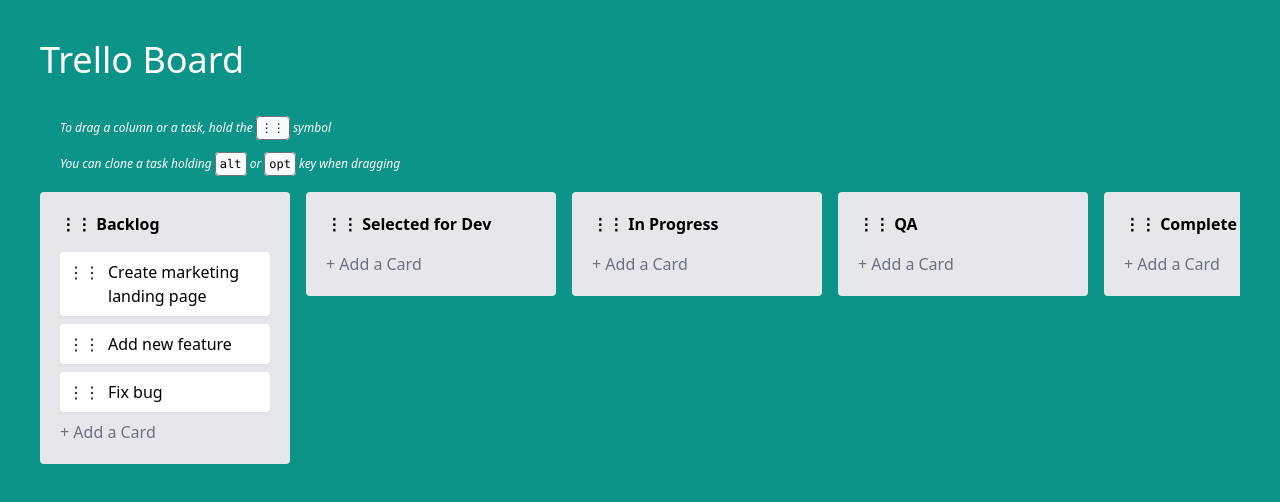
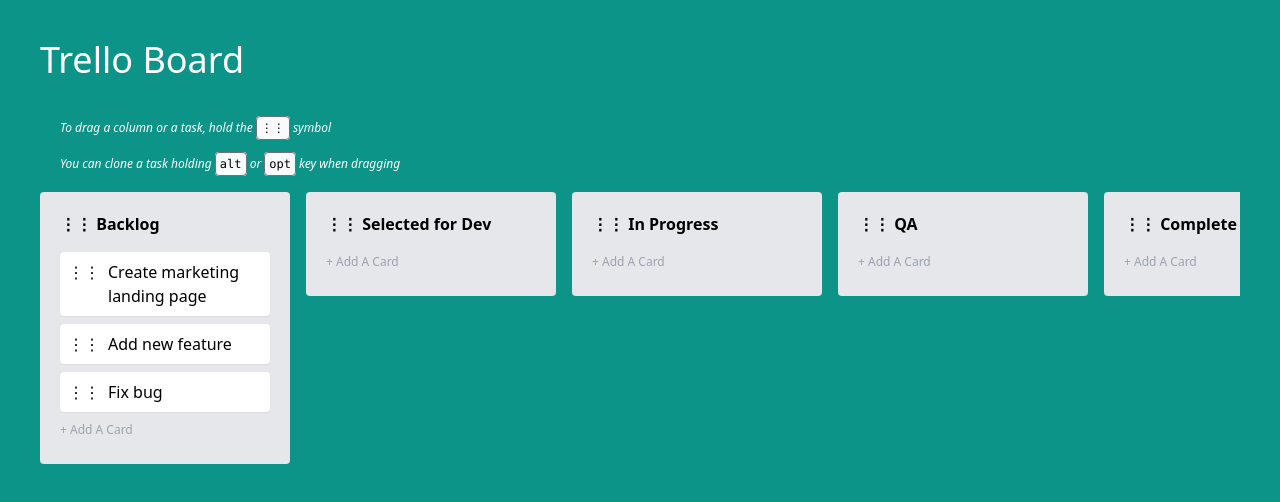
Before and after one commit to BenjaminChoron/trello-board, a Nuxt app: page / in a window 1280 px wide. Shown: the top 502 px of the page. Built offline with nearby package versions, Linux system fonts and the light colour scheme.

Commit message:
✨ Can create new task

```diff
--- /dev/null
+++ b/components/NewTask.vue
@@ -0,0 +1,45 @@
+<script setup lang="ts">
+import type { Task } from "@/types";
+import { nanoid } from "nanoid";
+
+const emit = defineEmits<{
+  (e: "add", payload: Task): void;
+}>();
+
+const focused = ref(false);
+
+const title = ref("");
+
+const createTask = (e: Event) => {
+  if (title.value.trim()) {
+    e.preventDefault();
+    emit("add", {
+      title: title.value.trim(),
+      createdAt: new Date(),
+      id: nanoid(),
+    } as Task);
+  }
+  title.value = "";
+};
+</script>
+
+<template>
+  <div>
+    <textarea
+      v-model="title"
+      @keydown.tab="createTask"
+      @keyup.enter="createTask"
+      class="focus:bg-white focus:shadow resize-none rounded w-full border-none bg-transparent cursor-pointer"
+      :class="{
+        'h-4': !focused,
+        'text-xs': !focused,
+        'h-20': focused,
+        'p-2': focused,
+      }"
+      style="outline: none !important"
+      @focus="focused = true"
+      @blur="focused = false"
+      :placeholder="!focused ? '+ Add A Card' : 'Enter a title for this card'"
+    />
+  </div>
+</template>
--- a/components/TrelloBoard.vue
+++ b/components/TrelloBoard.vue
@@ -65,7 +65,7 @@
           </draggable>
 
           <footer>
-            <button class="text-gray-500">+ Add a Card</button>
+            <NewTask @add="column.tasks.push($event)" />
           </footer>
         </div>
       </template>
```
